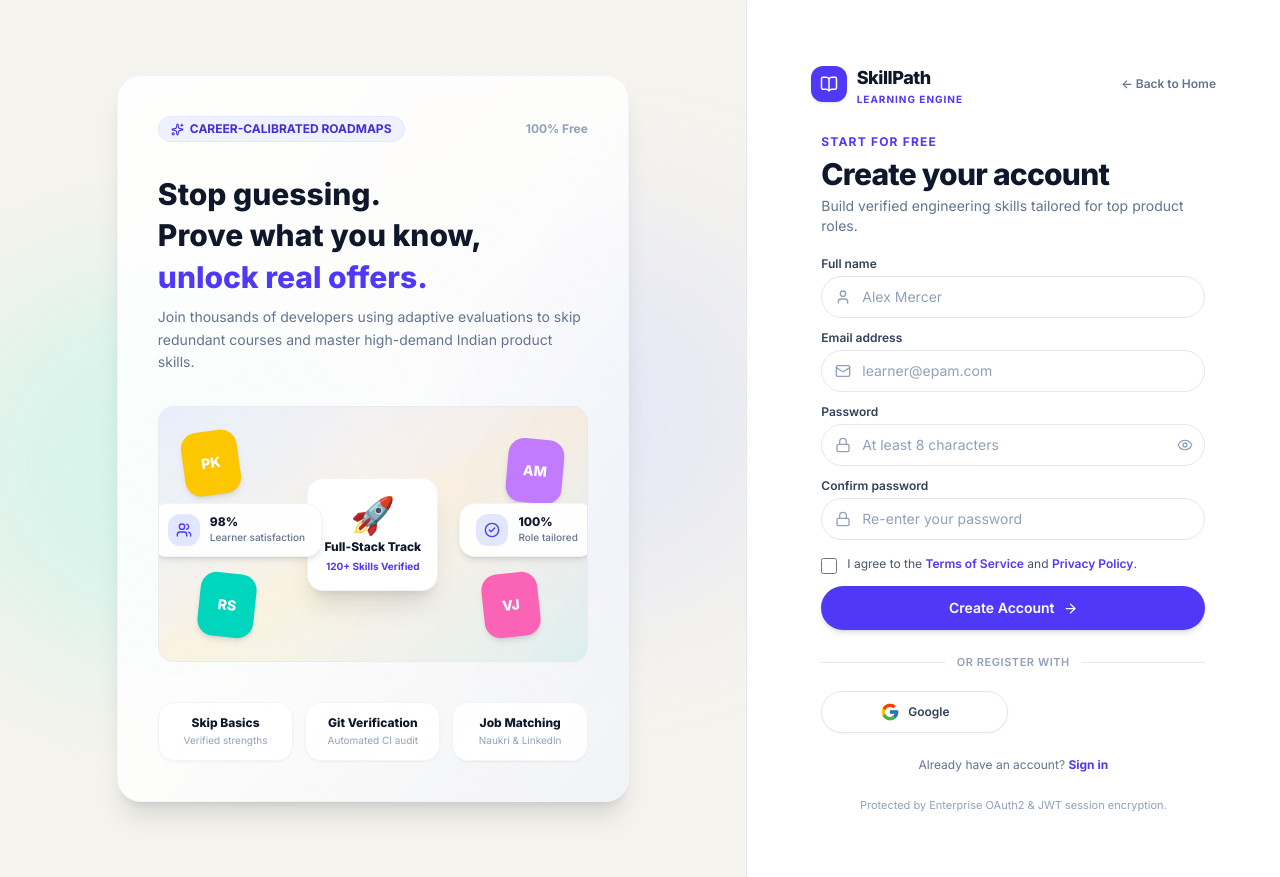
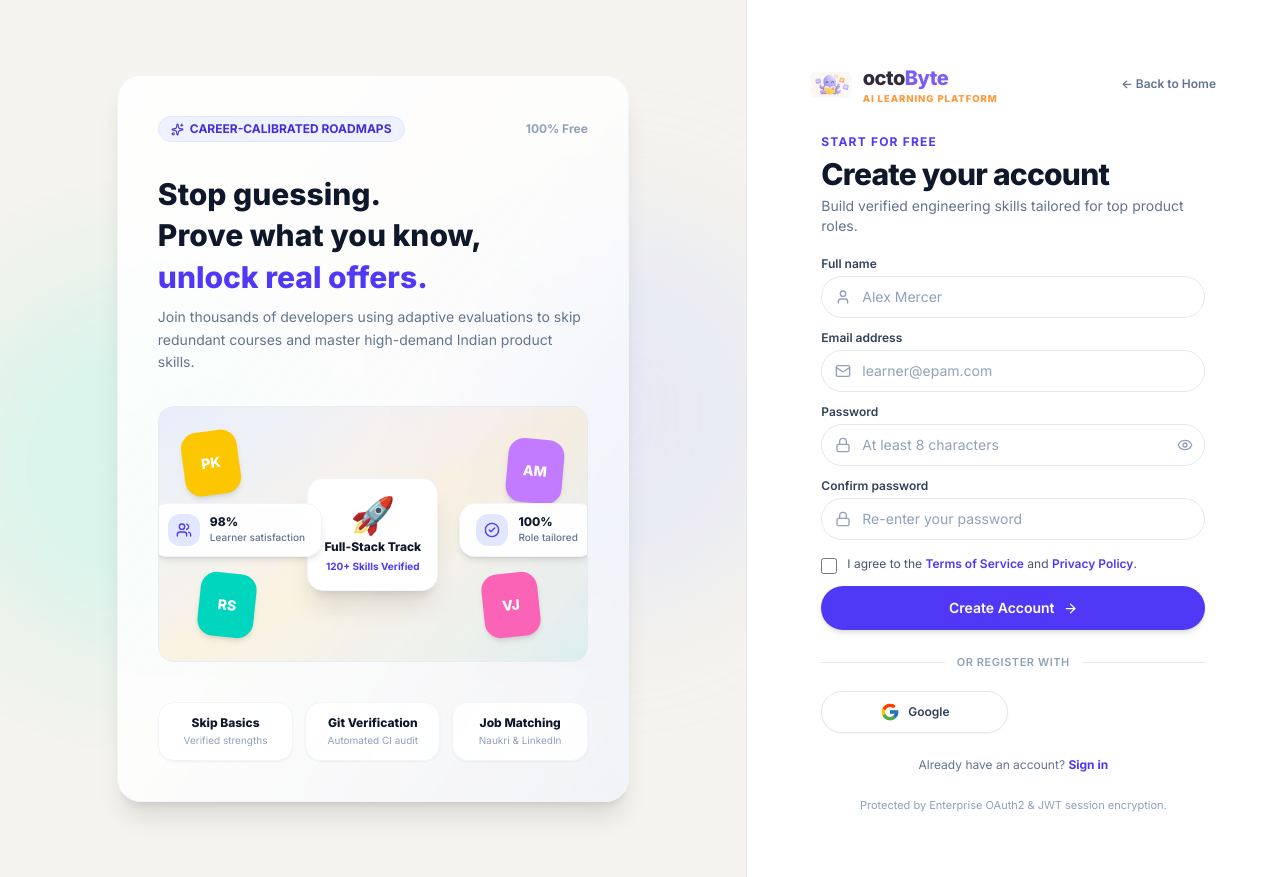
Before and after one commit to LNCT-Unix/AI-Powered-Upskilling-Platform, a React (Vite) app in the folder web-app/: page /signup in a window 1280 px wide. Built offline with nearby package versions, Linux system fonts and the light colour scheme; no server answers.

Commit message:
update branding and logo assets to octoByte

```diff
--- a/web-app/index.html
+++ b/web-app/index.html
@@ -2,10 +2,10 @@
 <html lang="en">
   <head>
     <meta charset="UTF-8" />
-    <link rel="icon" type="image/svg+xml" href="/favicon.svg" />
+    <link rel="icon" type="image/png" href="/octobyte-logo.png" />
     <meta name="viewport" content="width=device-width, initial-scale=1.0" />
-    <meta name="description" content="AI-Powered Upskilling Platform with adaptive diagnostic assessment, topological learning roadmaps, and progress tracker." />
-    <title>AI Upskilling Platform | Adaptive Roadmap & Progress Tracker</title>
+    <meta name="description" content="octoByte is an AI-powered upskilling platform with adaptive diagnostic assessment, topological learning roadmaps, and progress tracker." />
+    <title>octoByte | AI-Powered Adaptive Learning Platform</title>
   </head>
   <body>
     <div id="root"></div>
--- a/web-app/src/components/auth/login.jsx
+++ b/web-app/src/components/auth/login.jsx
@@ -256,7 +256,7 @@ export default function Login({
               Welcome back
             </span>
             <h1 className="mt-1 text-2xl sm:text-3xl font-extrabold tracking-tight text-slate-900">
-              Sign in to SkillPath
+              Sign in to octoByte
             </h1>
             <p className="mt-1.5 text-xs sm:text-sm text-slate-500">
               Access your personalized adaptive learning roadmap.
--- a/web-app/src/components/layout/DashboardShell.jsx
+++ b/web-app/src/components/layout/DashboardShell.jsx
@@ -1,6 +1,6 @@
 import { useState } from 'react';
 import { Outlet, useNavigate, Link } from 'react-router-dom';
-import { Menu, Bell, LogOut, Globe, X, Search, Settings2, Sparkles, BookOpen } from 'lucide-react';
+import { Menu, Bell, LogOut, Globe, X, Search } from 'lucide-react';
 import Sidebar from './Sidebar';
 import MobileNav from './MobileNav';
 import { useAuth } from '../../hooks/useAuth';
@@ -66,12 +66,17 @@ export default function DashboardShell() {
             </button>
 
             {/* Mobile logo when sidebar hidden */}
-            <div className="flex items-center gap-2 lg:hidden">
-              <span className="flex h-7 w-7 items-center justify-center rounded-lg bg-indigo-600 shadow-2xs">
-                <BookOpen size={14} className="text-white" />
+            <Link to="/" className="flex items-center gap-2 lg:hidden">
+              <img
+                src="/octobyte-logo.png"
+                alt="octoByte Logo"
+                className="h-7 w-7 rounded-lg object-contain"
+              />
+              <span className="text-sm font-black text-slate-900">
+                <span className="text-[#2F2A3E]">octo</span>
+                <span className="text-[#7C5CFA]">Byte</span>
               </span>
-              <span className="text-sm font-extrabold text-slate-900">SkillPath</span>
-            </div>
+            </Link>
 
             {/* Search bar with warm pill styling */}
             <div className="relative hidden sm:flex flex-1 max-w-md">
--- a/web-app/src/components/layout/Sidebar.jsx
+++ b/web-app/src/components/layout/Sidebar.jsx
@@ -2,7 +2,7 @@ import { NavLink, Link } from 'react-router-dom';
 import {
   LayoutDashboard, Map, ClipboardCheck, FlaskConical,
   BarChart2, Briefcase, UserCircle2,
-  Settings, ArrowLeft, BookOpen, Sparkles
+  Settings, ArrowLeft, Sparkles
 } from 'lucide-react';
 
 const LEARNER_NAV = [
@@ -54,15 +54,22 @@ export default function Sidebar({ onClose }) {
   return (
     <div className="flex h-full flex-col bg-white select-none overflow-y-auto border-r border-slate-200/80">
       {/* Logo matching Landing Page */}
-      <div className="flex items-center gap-2.5 px-5 py-4 border-b border-slate-100">
-        <span className="flex h-8 w-8 items-center justify-center rounded-xl bg-indigo-600 shadow-2xs">
-          <BookOpen size={16} className="text-white" />
-        </span>
-        <div className="flex flex-col">
-          <span className="text-base font-extrabold text-slate-900 tracking-tight leading-none">SkillPath</span>
-          <span className="text-[9px] font-bold uppercase tracking-wider text-indigo-600 mt-1">Adaptive Studio</span>
+      <Link to="/" className="flex items-center gap-3 px-5 py-4 border-b border-slate-100 hover:bg-slate-50/50 transition">
+        <img
+          src="/octobyte-logo.png"
+          alt="octoByte Logo"
+          className="h-9 w-9 rounded-xl object-contain drop-shadow-xs"
+        />
+        <div className="flex flex-col text-left leading-none">
+          <span className="text-base font-black tracking-tight text-slate-900">
+            <span className="text-[#2F2A3E]">octo</span>
+            <span className="text-[#7C5CFA]">Byte</span>
+          </span>
+          <span className="text-[9px] font-extrabold tracking-widest text-[#FF9838] uppercase mt-1">
+            AI Platform
+          </span>
         </div>
-      </div>
+      </Link>
 
       <div className="flex-1 px-3.5 py-5 space-y-6">
         {/* Learner Path section */}
--- a/web-app/src/components/ui/Logo.jsx
+++ b/web-app/src/components/ui/Logo.jsx
@@ -1,18 +1,20 @@
-import { BookOpen } from 'lucide-react';
 import { Link } from 'react-router-dom';
 
 export default function Logo({ onClick, asLink = true }) {
   const content = (
-    <div className="flex items-center gap-2.5">
-      <span className="flex h-9 w-9 items-center justify-center rounded-xl bg-indigo-600 shadow-sm text-white">
-        <BookOpen size={18} className="text-white" />
-      </span>
+    <div className="flex items-center gap-3 select-none">
+      <img
+        src="/octobyte-logo.png"
+        alt="octoByte Logo"
+        className="h-10 w-10 rounded-2xl object-contain drop-shadow-xs transition-transform hover:scale-105"
+      />
       <div className="flex flex-col text-left leading-none">
-        <span className="text-lg font-extrabold tracking-tight text-slate-900">
-          SkillPath
+        <span className="text-xl font-black tracking-tight font-sans">
+          <span className="text-[#2F2A3E]">octo</span>
+          <span className="text-[#7C5CFA]">Byte</span>
         </span>
-        <span className="text-[10px] font-bold tracking-widest text-indigo-600 uppercase mt-0.5">
-          Learning Engine
+        <span className="text-[9.5px] font-extrabold tracking-widest text-[#FF9838] uppercase mt-0.5">
+          AI Learning Platform
         </span>
       </div>
     </div>
@@ -22,8 +24,8 @@ export default function Logo({ onClick, asLink = true }) {
     return (
       <Link
         to="/"
-        className="inline-flex items-center rounded-md focus-visible:outline-none focus-visible:ring-2 focus-visible:ring-indigo-600 focus-visible:ring-offset-2"
-        aria-label="SkillPath Home"
+        className="inline-flex items-center rounded-xl focus-visible:outline-none focus-visible:ring-2 focus-visible:ring-indigo-600 focus-visible:ring-offset-2"
+        aria-label="octoByte Home"
       >
         {content}
       </Link>
@@ -34,8 +36,8 @@ export default function Logo({ onClick, asLink = true }) {
     <button
       onClick={onClick}
       type="button"
-      className="inline-flex items-center rounded-md focus-visible:outline-none focus-visible:ring-2 focus-visible:ring-indigo-600 focus-visible:ring-offset-2 cursor-pointer"
-      aria-label="SkillPath Home"
+      className="inline-flex items-center rounded-xl focus-visible:outline-none focus-visible:ring-2 focus-visible:ring-indigo-600 focus-visible:ring-offset-2 cursor-pointer"
+      aria-label="octoByte Home"
     >
       {content}
     </button>
--- a/web-app/src/pages/DashboardPage.jsx
+++ b/web-app/src/pages/DashboardPage.jsx
@@ -326,7 +326,7 @@ export default function DashboardPage() {
             <div className="max-w-md mx-auto">
               <h2 className="text-lg font-extrabold text-slate-900">Calibrate Your Adaptive Learning Graph</h2>
               <p className="text-xs text-slate-500 mt-1.5 leading-relaxed">
-                SkillPath uses Item Response Theory (IRT) and Computerized Adaptive Testing to pinpoint exactly where you should focus next.
+                octoByte uses Item Response Theory (IRT) and Computerized Adaptive Testing to pinpoint exactly where you should focus next.
               </p>
             </div>
             <div className="pt-2">
```
Also changed, not shown: web-app/public/logo.png (added), web-app/public/octobyte-logo.png (added).
